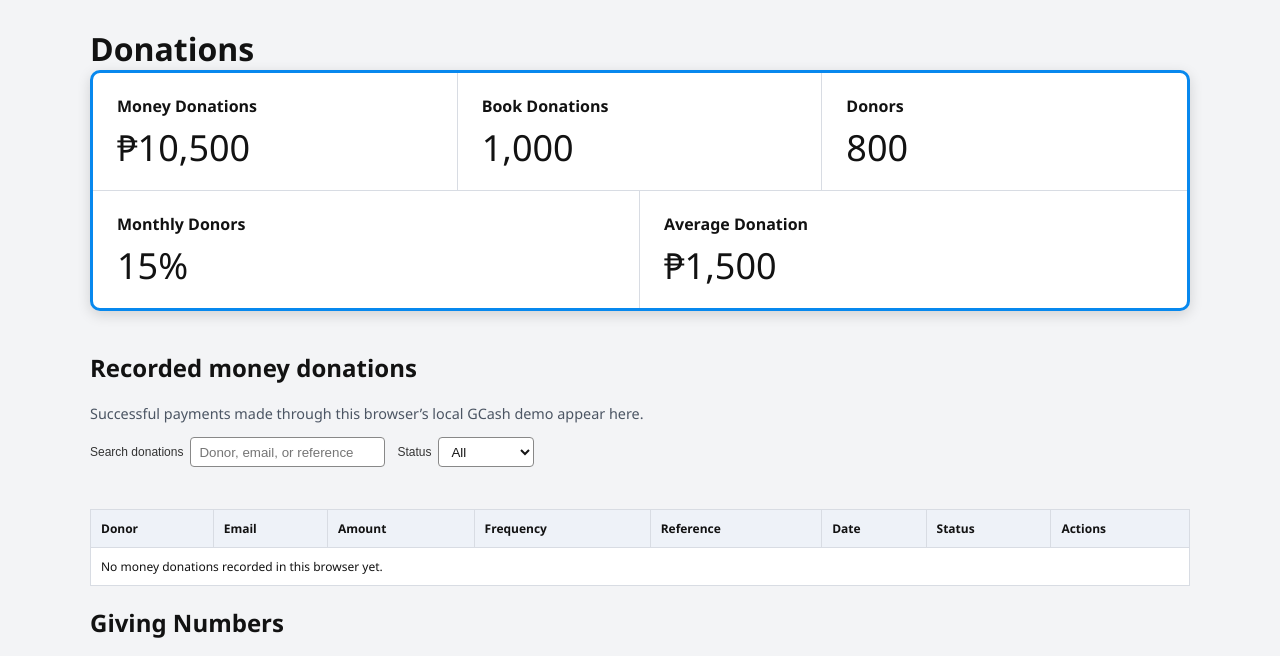
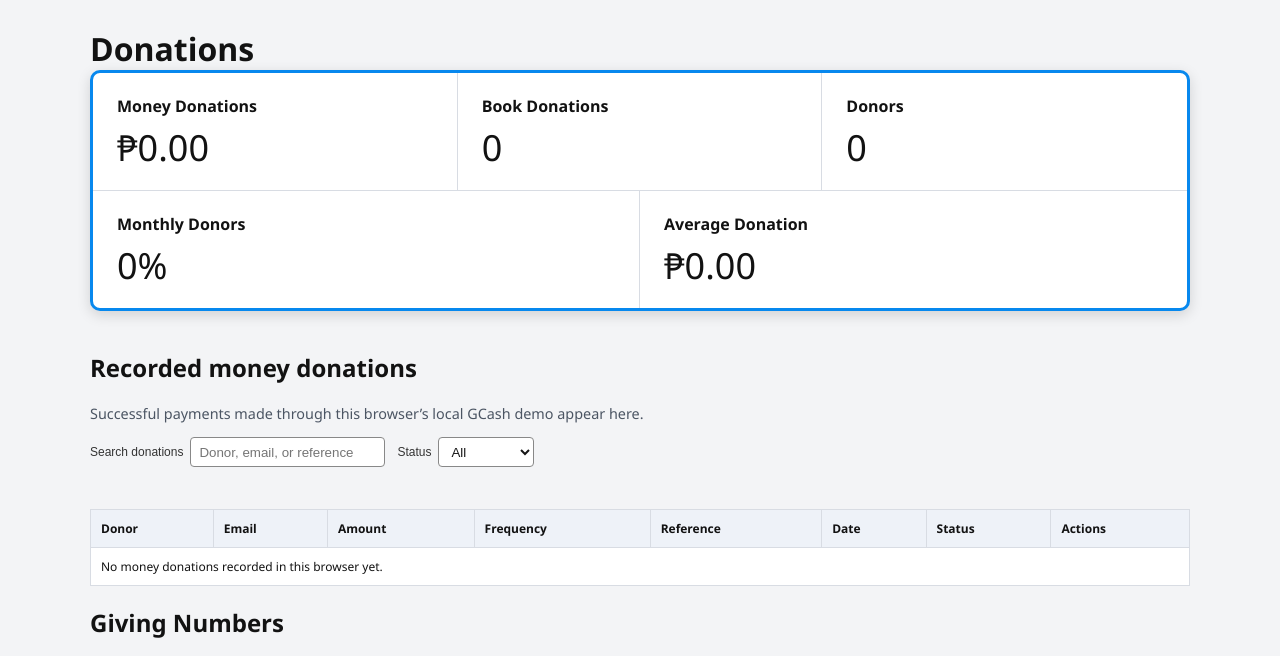
Before and after one commit to kAIZeeN/Rebook_Website, a plain HTML site: page admin-donation.html in a window 1280 px wide. Shown: the part 93-749 px from the top of the page. Drawn offline with Linux system fonts and the light colour scheme.

Commit message:
fixed the admin donation

```diff
--- a/admin-donation.html
+++ b/admin-donation.html
@@ -38,23 +38,23 @@
     <section class="donation-stats" aria-label="Donation statistics">
       <article class="donation-stat donation-stat--money">
         <h2>Money Donations</h2>
-        <p class="donation-stat__value">₱10,500</p>
+        <p class="donation-stat__value" data-donation-stat="money">&#8369;0.00</p>
       </article>
       <article class="donation-stat">
         <h2>Book Donations</h2>
-        <p class="donation-stat__value">1,000</p>
+        <p class="donation-stat__value" data-donation-stat="books">0</p>
       </article>
       <article class="donation-stat">
         <h2>Donors</h2>
-        <p class="donation-stat__value">800</p>
+        <p class="donation-stat__value" data-donation-stat="donors">0</p>
       </article>
       <article class="donation-stat">
         <h2>Monthly Donors</h2>
-        <p class="donation-stat__value">15%</p>
+        <p class="donation-stat__value" data-donation-stat="monthly">0%</p>
       </article>
       <article class="donation-stat">
         <h2>Average Donation</h2>
-        <p class="donation-stat__value">₱1,500</p>
+        <p class="donation-stat__value" data-donation-stat="average">&#8369;0.00</p>
       </article>
     </section>
 
--- a/javascript/admin-interactions.js
+++ b/javascript/admin-interactions.js
@@ -440,6 +440,61 @@ function addBorrowRequests(tableBody) {
   }
 }
 
+function updateDonationStats(records, donationState) {
+  var removedMoney = donationState.removed || [];
+  var moneyDonations = records.filter(function (donation) {
+    return donation.status !== "rejected" && removedMoney.indexOf(donation.id) === -1;
+  });
+  var totalMoney = moneyDonations.reduce(function (total, donation) {
+    var edit = donationState.edits[donation.id] || {};
+    return total + Number(edit.amount !== undefined ? edit.amount : donation.amount || 0);
+  }, 0);
+
+  var bookRecords = readAdminData("rebook-admin-book-donations", []);
+  var bookState = readAdminData("rebook-admin-admin-books.html-state", { removed: [] });
+  var bookDonations = bookRecords.filter(function (book) {
+    return bookState.removed.indexOf("donated-book-" + book.id) === -1;
+  });
+
+  var donors = new Set();
+  var moneyDonors = new Set();
+  var monthlyDonors = new Set();
+  function addDonor(set, email, name, fallback) {
+    var identity = String(email || name || fallback || "").trim().toLowerCase();
+    if (identity) set.add(identity);
+    return identity;
+  }
+
+  moneyDonations.forEach(function (donation) {
+    var identity = addDonor(donors, donation.email, donation.name, donation.id);
+    moneyDonors.add(identity);
+    if (donation.frequency === "monthly") monthlyDonors.add(identity);
+  });
+  bookDonations.forEach(function (book) {
+    addDonor(donors, book.email, book.donor, book.id);
+  });
+
+  var monthlyPercent = moneyDonors.size
+    ? Math.round((monthlyDonors.size / moneyDonors.size) * 100)
+    : 0;
+  var average = moneyDonations.length ? totalMoney / moneyDonations.length : 0;
+  var formatPeso = function (amount) {
+    return String.fromCharCode(8369) + amount.toLocaleString("en-PH", { minimumFractionDigits: 2, maximumFractionDigits: 2 });
+  };
+
+  var values = {
+    money: formatPeso(totalMoney),
+    books: bookDonations.length.toLocaleString("en-PH"),
+    donors: donors.size.toLocaleString("en-PH"),
+    monthly: monthlyPercent + "%",
+    average: formatPeso(average)
+  };
+  Object.keys(values).forEach(function (key) {
+    var element = document.querySelector('[data-donation-stat="' + key + '"]');
+    if (element) element.textContent = values[key];
+  });
+}
+
 function setupDonationTable() {
   var tableBody = document.querySelector("[data-donation-records]");
   if (!tableBody) return;
@@ -451,6 +506,7 @@ function setupDonationTable() {
 
   function renderDonations() {
     tableBody.textContent = "";
+    updateDonationStats(records, state);
     var visibleRecords = [];
     var query = lowerText(search.value);
 
@@ -543,5 +599,13 @@ function setupDonationTable() {
     }
     renderDonations();
   });
+
+  window.addEventListener("storage", function (event) {
+    if (["rebook-admin-donations", "rebook-admin-donation-state", "rebook-admin-book-donations", "rebook-admin-admin-books.html-state"].indexOf(event.key) === -1) return;
+    records = readAdminData("rebook-admin-donations", []);
+    state = readAdminData("rebook-admin-donation-state", { removed: [], edits: {} });
+    renderDonations();
+  });
+
   renderDonations();
 }
```
